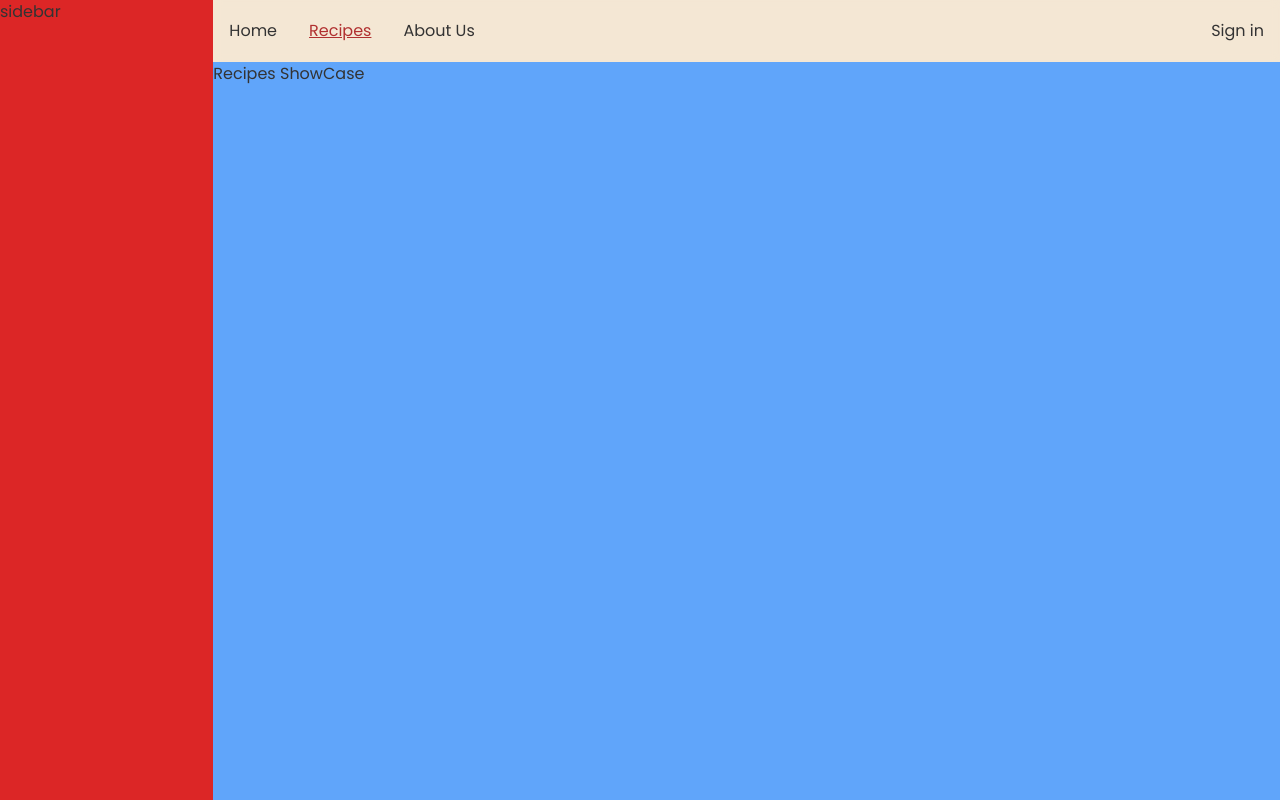
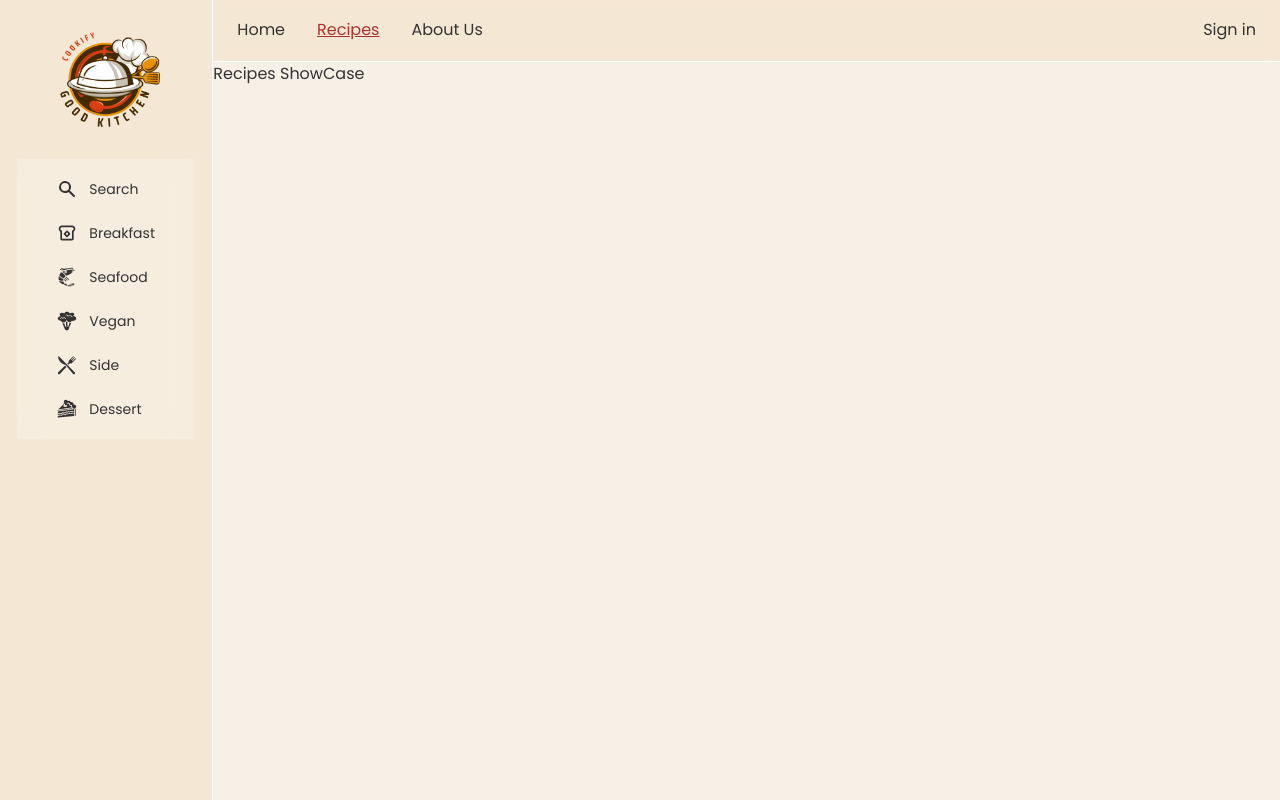
Before and after one commit to ZK24680/cookify, a React (Vite) app: page /recipes in a window 1280 px wide. Built offline with nearby package versions, Linux system fonts and the light colour scheme.

Commit message:
add Sidebar and make responsive

```diff
--- a/index.html
+++ b/index.html
@@ -23,7 +23,7 @@
     <title>Cookify : Good Kitchen</title>
   </head>
   <body>
-    <div id="root"></div>
+    <div id="root" style="color: #333333"></div>
     <script type="module" src="/src/main.jsx"></script>
   </body>
 </html>
--- a/src/components/Button.jsx
+++ b/src/components/Button.jsx
@@ -1,10 +1,9 @@
-const defaultSyle =
-  "rounded-lg   text-slate-100 outline-none hover:bg-[#B03030]";
+const defaultSyle = "rounded-lg    outline-none hover:bg-[#B03030]";
 
 function Button({ type = "primary", children, onClick }) {
   const style = {
-    primary: `bg-[#4A302F] text-xs md:text-lg  px-5 py-3 `,
-    toggle: `text-2xl px-4 py-2 md:hidden static z-10 `,
+    primary: `bg-[var(--secondary-color)] text-[var(--secondary-text-color)] text-xs md:text-lg  px-5 py-3 `,
+    toggle: `text-2xl px-4 py-2 md:hidden static z-10 text-[var(--primary-text-color)]`,
   };
 
   return (
--- a/src/components/Logo.jsx
+++ b/src/components/Logo.jsx
@@ -1,10 +1,10 @@
-function Logo() {
+function Logo({ style }) {
   return (
     <div>
       <img
         src="./cookify-logo.png"
         alt="cookify-logo"
-        className="h-11 md:h-14 xl:h-24"
+        className={`${style} cursor-pointer`}
       />
     </div>
   );
--- a/src/components/Main.jsx
+++ b/src/components/Main.jsx
@@ -1,5 +1,9 @@
 function Main() {
-  return <main className="bg-blue-400">Recipes ShowCase</main>;
+  return (
+    <main className="bg-[var(--secondary-background-color)]">
+      Recipes ShowCase
+    </main>
+  );
 }
 
 export default Main;
--- /dev/null
+++ b/src/components/MainNav.jsx
@@ -0,0 +1,56 @@
+import { GiBroccoli, GiCakeSlice, GiKnifeFork, GiShrimp } from "react-icons/gi";
+import { HiSearch } from "react-icons/hi";
+import { MdOutlineBreakfastDining } from "react-icons/md";
+import { NavLink } from "react-router-dom";
+
+function MainNav() {
+  const style = {
+    navlinkStyle: `flex w-full h-full sm:h-auto sm:w-auto items-center   mx-auto justify-center sm:justify-start gap-3 rounded-md  sm:px-6 sm:py-3 text-sm hover:bg-[var(--primary-color)] hover:text-[var(--secondary-text-color)]`,
+    navText: `hidden sm:inline`,
+    navIcon: `text-xl `,
+  };
+
+  return (
+    <ul className="main-nav grid h-full w-full grid-cols-[1fr_1fr_1fr_1fr_1fr_1fr] overflow-hidden bg-[#ffffff42] px-4 py-2 backdrop-blur-md sm:flex sm:h-auto sm:w-auto sm:flex-col">
+      <li className="w-full sm:w-auto">
+        <NavLink to={"/search"} className={`${style["navlinkStyle"]}`}>
+          <HiSearch className={style["navIcon"]} />
+
+          <span className={style["navText"]}>Search</span>
+        </NavLink>
+      </li>
+      <li className="w-full sm:w-auto">
+        <NavLink to={"breakfast"} className={`${style["navlinkStyle"]}`}>
+          <MdOutlineBreakfastDining className={style["navIcon"]} />
+          <span className={style["navText"]}>Breakfast</span>
+        </NavLink>
+      </li>
+      <li className="w-full sm:w-auto">
+        <NavLink to={"seafood"} className={`${style["navlinkStyle"]}`}>
+          <GiShrimp className={style["navIcon"]} />{" "}
+          <span className={style["navText"]}>Seafood</span>
+        </NavLink>
+      </li>
+      <li className="w-full sm:w-auto">
+        <NavLink to={"vegan"} className={`${style["navlinkStyle"]}`}>
+          <GiBroccoli className={style["navIcon"]} />
+          <span className={style["navText"]}>Vegan</span>
+        </NavLink>
+      </li>
+      <li className="w-full sm:w-auto">
+        <NavLink to={"side"} className={`${style["navlinkStyle"]}`}>
+          <GiKnifeFork className={style["navIcon"]} />
+          <span className={style["navText"]}>Side</span>
+        </NavLink>
+      </li>
+      <li className="w-full sm:w-auto">
+        <NavLink to={"dessert"} className={`${style["navlinkStyle"]}`}>
+          <GiCakeSlice className={style["navIcon"]} />
+          <span className={style["navText"]}>Dessert</span>
+        </NavLink>
+      </li>
+    </ul>
+  );
+}
+
+export default MainNav;
--- a/src/components/Navlinks.jsx
+++ b/src/components/Navlinks.jsx
@@ -4,11 +4,17 @@ function Navlinks({ isOpen }) {
   return (
     // absolute bottom-0 right-0 w-full translate-y-full items-center justify-end transition-all duration-75 md:static md:flex md:w-1/2 md:translate-y-0 md:flex-row md:justify-between md:gap-0 md:bg-transparent md:px-0 lg:w-1/3 xl:w-2/5 ${isOpen ? "flex gap-x-3 bg-[#f4e7d493] px-4" : "hidden"}
     <ul
-      className={`absolute bottom-0 right-0 w-full translate-y-full items-center justify-end transition-all duration-75 md:static md:flex md:w-auto md:translate-y-0 md:flex-row md:justify-between md:gap-x-8 md:bg-transparent md:px-0 ${isOpen ? "flex gap-x-5 bg-[#f4e7d493] px-4" : "hidden"}`}
+      className={`page-nav absolute bottom-0 right-0 w-full translate-y-full items-center justify-end py-3 transition-all duration-75 md:static md:flex md:w-auto md:translate-y-0 md:flex-row md:justify-between md:gap-x-8 md:bg-transparent md:px-0 md:py-0 ${isOpen ? "flex gap-x-5 bg-[var(--background-color)] px-4" : "hidden"}`}
     >
-      <NavLink to={"/"}>Home</NavLink>
-      <NavLink to="/recipes">Recipes</NavLink>
-      <NavLink to={"/aboutus"}>About Us</NavLink>
+      <li>
+        <NavLink to={"/"}>Home</NavLink>
+      </li>
+      <li>
+        <NavLink to="/recipes">Recipes</NavLink>
+      </li>
+      <li>
+        <NavLink to={"/aboutus"}>About Us</NavLink>
+      </li>
     </ul>
   );
 }
--- a/src/components/PageNav.jsx
+++ b/src/components/PageNav.jsx
@@ -13,10 +13,10 @@ function PageNav() {
 
   return (
     <nav
-      className={`sticky top-0 mx-auto flex ${isAppLayout ? "w-full" : "w-11/12"} items-center justify-between bg-[#f4e7d493] px-4 py-2 backdrop-blur-sm sm:justify-end md:justify-between`}
+      className={`sticky top-0 mx-auto flex ${isAppLayout ? "w-full border-b border-[var(--border-color)] px-4 md:px-6" : "w-11/12 px-4"} items-center justify-between bg-[var(--background-fade)] py-2 backdrop-blur-sm ${isAppLayout ? "sm:justify-end" : ""} md:justify-between`}
     >
       <div className={`${isAppLayout ? "block sm:hidden" : ""} `}>
-        <Logo />
+        <Logo style={"h-11 md:h-14 xl:h-24"} />
       </div>
 
       <Navlinks isOpen={isOpen} />
--- a/src/components/SideBar.jsx
+++ b/src/components/SideBar.jsx
@@ -1,5 +1,15 @@
+import Logo from "./Logo";
+import MainNav from "./MainNav";
+
 function SideBar() {
-  return <aside className="sidebar bg-red-600 sm:row-span-2">sidebar</aside>;
+  return (
+    <aside className="sidebar flex items-center sm:row-span-2 sm:flex-col sm:border-r sm:border-[var(--border-color)]">
+      <div className="a hidden w-9/12 sm:block">
+        <Logo />
+      </div>
+      <MainNav />
+    </aside>
+  );
 }
 
 export default SideBar;
--- a/src/index.css
+++ b/src/index.css
@@ -2,16 +2,29 @@
 @tailwind components;
 @tailwind utilities;
 
+:root {
+  --primary-color: #b03030;
+  --accent-color: #f4d35e;
+  --background-color: #f4e7d4;
+  --secondary-background-color: #f7f0e6;
+  --background-fade: #f4e7d493;
+  --secondary-color: #4a302f;
+  --primary-text-color: #333333;
+  --secondary-text-color: #ffffff;
+  --border-color: #ffffff;
+}
 * {
   font-family: "Poppins", sans-serif;
-  font-weight: 400;
-  color: #333333;
-  /* background-color: #f4e7d4; */
 }
 
-.active {
-  color: #b03030;
+.page-nav li .active {
+  color: var(--primary-color);
   text-decoration: underline;
+}
+
+.main-nav li .active {
+  background-color: var(--primary-color);
+  color: var(--secondary-text-color);
 }
 
 @media (max-width: 639px) {
@@ -19,10 +32,3 @@
     grid-row: 3;
   }
 }
-/* :root {
-  --primary-color: #B03030;
-  --accent-color: #F4D35E;
-  --background-color: #F4E7D4;
-  --secondary-color: #4A302F;
-  --text-color: #333333;
-} */
--- a/src/pages/Applayout.jsx
+++ b/src/pages/Applayout.jsx
@@ -4,7 +4,7 @@ import SideBar from "../components/SideBar";
 
 function Applayout() {
   return (
-    <div className="grid h-screen grid-cols-1 grid-rows-[1fr_11fr_1fr] overflow-scroll bg-[#f4e7d4] sm:grid-cols-[1fr_5fr] sm:grid-rows-[1fr_12fr]">
+    <div className="grid h-screen grid-cols-1 grid-rows-[1fr_11fr_1fr] overflow-scroll bg-[var(--background-color)] sm:grid-cols-[1fr_5fr] sm:grid-rows-[1fr_12fr]">
       <SideBar />
       <PageNav />
       <Main></Main>
--- a/src/pages/Homepage.jsx
+++ b/src/pages/Homepage.jsx
@@ -6,7 +6,7 @@ function Homepage() {
   const navigate = useNavigate();
 
   return (
-    <div className="grid h-screen grid-rows-[5rem_1fr] overflow-scroll bg-[#f4e7d4]">
+    <div className="grid h-screen grid-rows-[5rem_1fr] overflow-scroll bg-[var(--background-color)]">
       <PageNav />
 
       <main
@@ -15,14 +15,18 @@ function Homepage() {
       >
         <div className="flex flex-col justify-center">
           <div className="w-full text-center text-2xl sm:text-4xl md:w-11/12 md:text-start md:text-2xl lg:text-4xl xl:text-4xl 2xl:text-5xl">
-            <h1 className="font-bold tracking-tighter text-[#991b1b]">
+            <h1 className="font-bold tracking-tighter text-[var(--primary-color)]">
               Cookify
             </h1>
             <span className="font-bold tracking-tighter">
               Discover{" "}
-              <span className="font-bold text-[#F4D35E]">Bold Flavors</span>,
-              Master Every{" "}
-              <span className="font-bold text-[#991b1b]">Dish</span>
+              <span className="font-bold text-[var(--accent-color)]">
+                Bold Flavors
+              </span>
+              , Master Every{" "}
+              <span className="font-bold text-[var(--primary-color)]">
+                Dish
+              </span>
             </span>
           </div>
 
```
